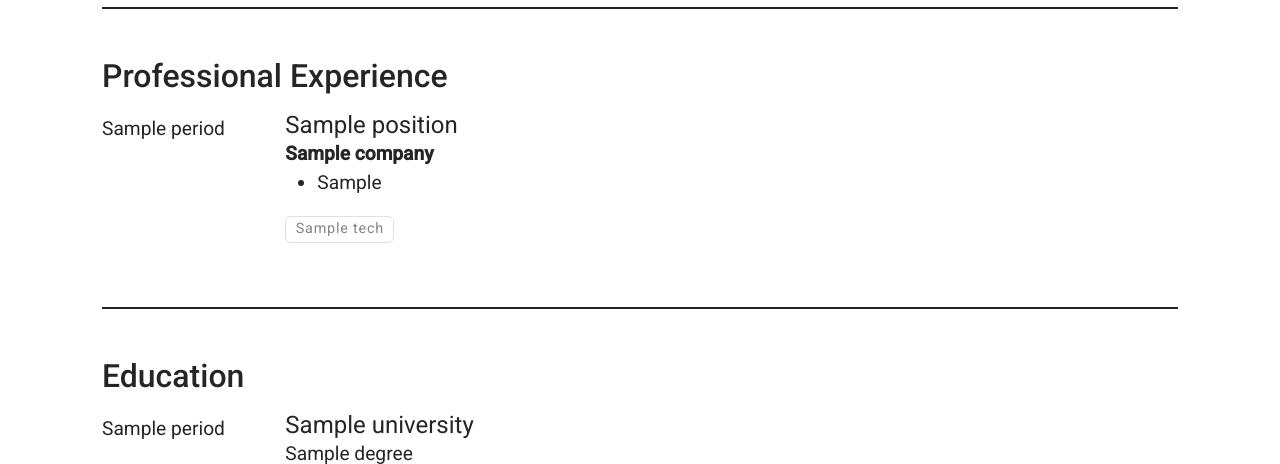
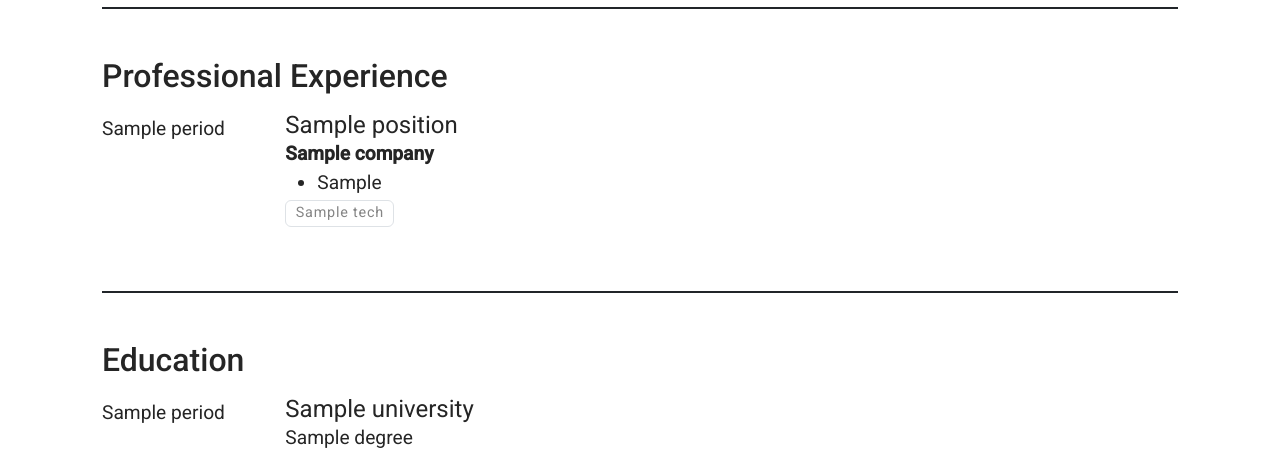
Before and after one commit to disaa0/web-resume, a Python web app: template templates/index.html in a window 1280 px wide. Shown: the part 253-717 px from the top of the page. Run offline with Jinja, Linux system fonts and the light colour scheme; the template is opened without the code that fills it: most values are stand-ins (such as "Sample title", 1, 10 or a date in 2020); some libraries are stand-ins or nearby versions.

Commit message:
template spacing fix

```diff
--- a/templates/index.html
+++ b/templates/index.html
@@ -69,7 +69,7 @@
                     <div>
                         <b>{{ job.company }}</b>
                     </div>
-                    <ul>
+                    <ul class="mb-0">
                         {% for bp in job.bullet_points %}
                         <li>
                             <p class="mb-0">{{ bp }}
```
